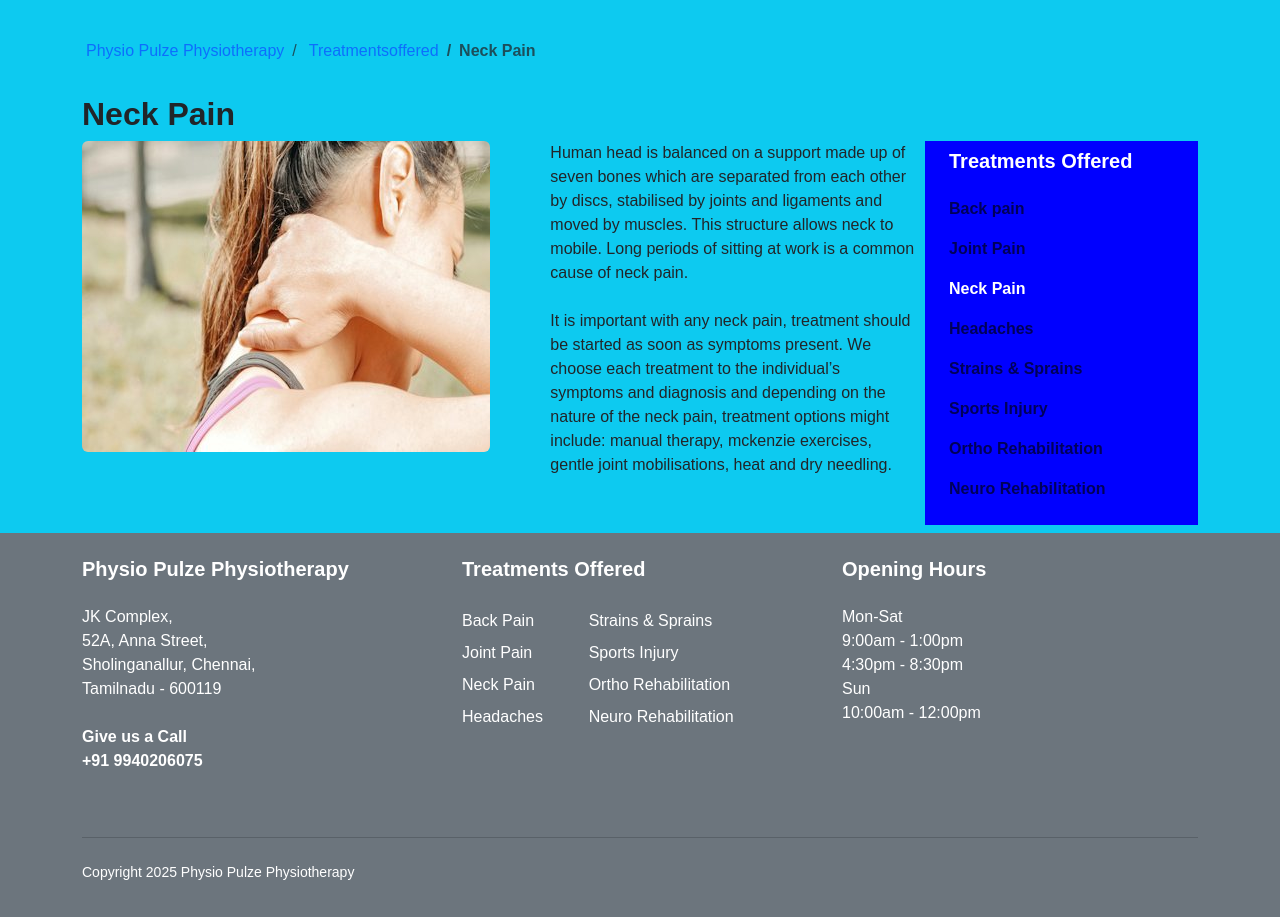
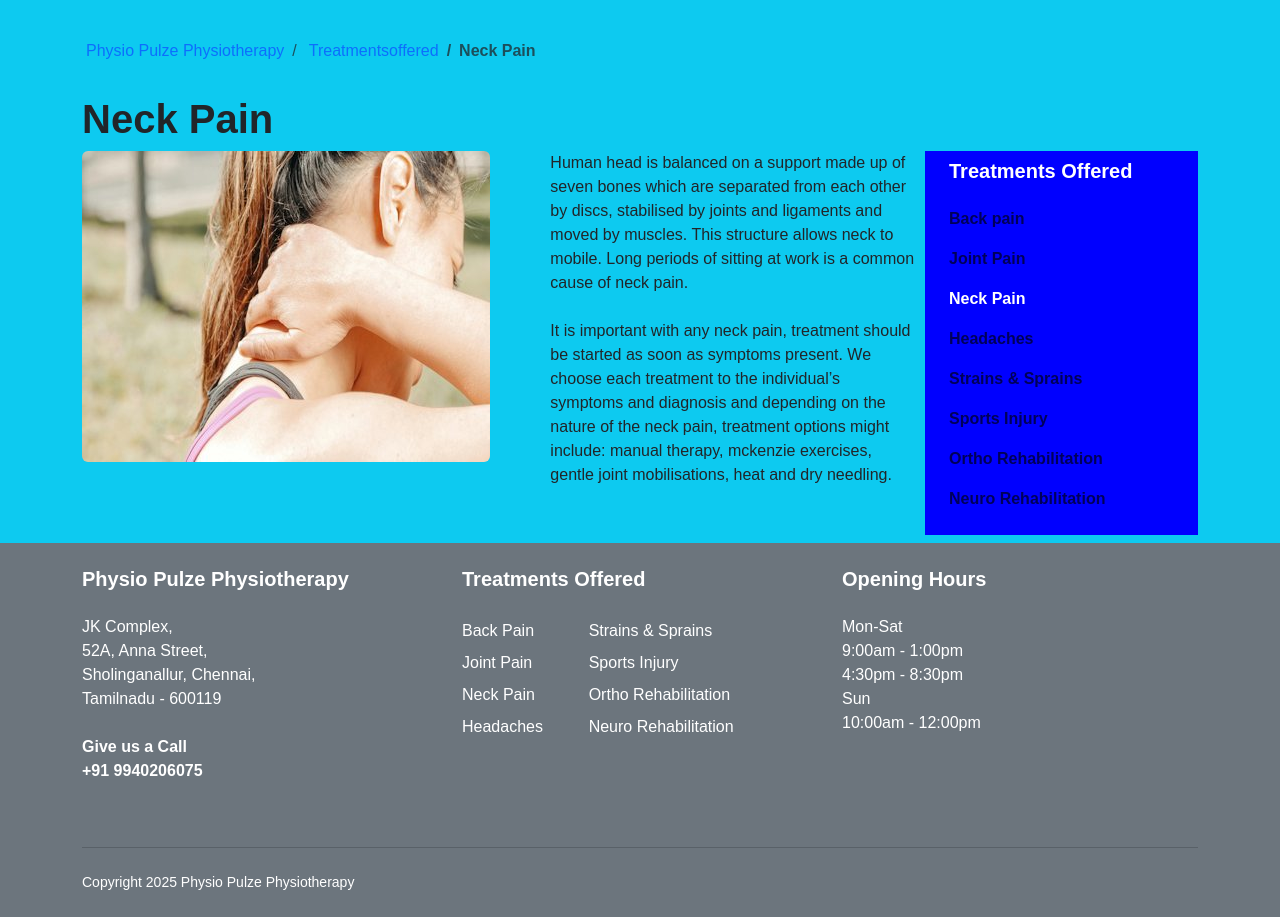
Before and after one commit to tramkris/physiopulze, a Django app: page /treatments-offered/neck-pain in a window 1280 px wide. Shown: the part 113-1030 px from the top of the page. Before the commit the page ends 993 px from the top, so only its background shows below. Run offline with Django 3.2, Linux system fonts and the light colour scheme.

Commit message:
Update neck-pain.html
updated for section header

```diff
--- a/physio/template/treatments-offered/neck-pain.html
+++ b/physio/template/treatments-offered/neck-pain.html
@@ -1,6 +1,7 @@
 {%extends 'base.html'%}
 {% load static %}
 
+{% block title %} Neck Pain | {% endblock %}
 {% block bodycontent %}
 <section class="py-3 bg-info">
     <div class="container">
@@ -17,7 +18,7 @@
                 <li class="breadcrumb-item fw-bold active" aria-current="page">Neck Pain</li>
             </ol>
         </nav>
-        <h2 class="fw-bold">Neck Pain</h2>
+        <h1 class="fw-bold">Neck Pain</h1>
         <div class="row g-2">
             <div class="col-xl-5">
                 <img src="{% static "imagesservices/neckpain.jpg" %}" class="rounded" alt="Neck Pain">
```
